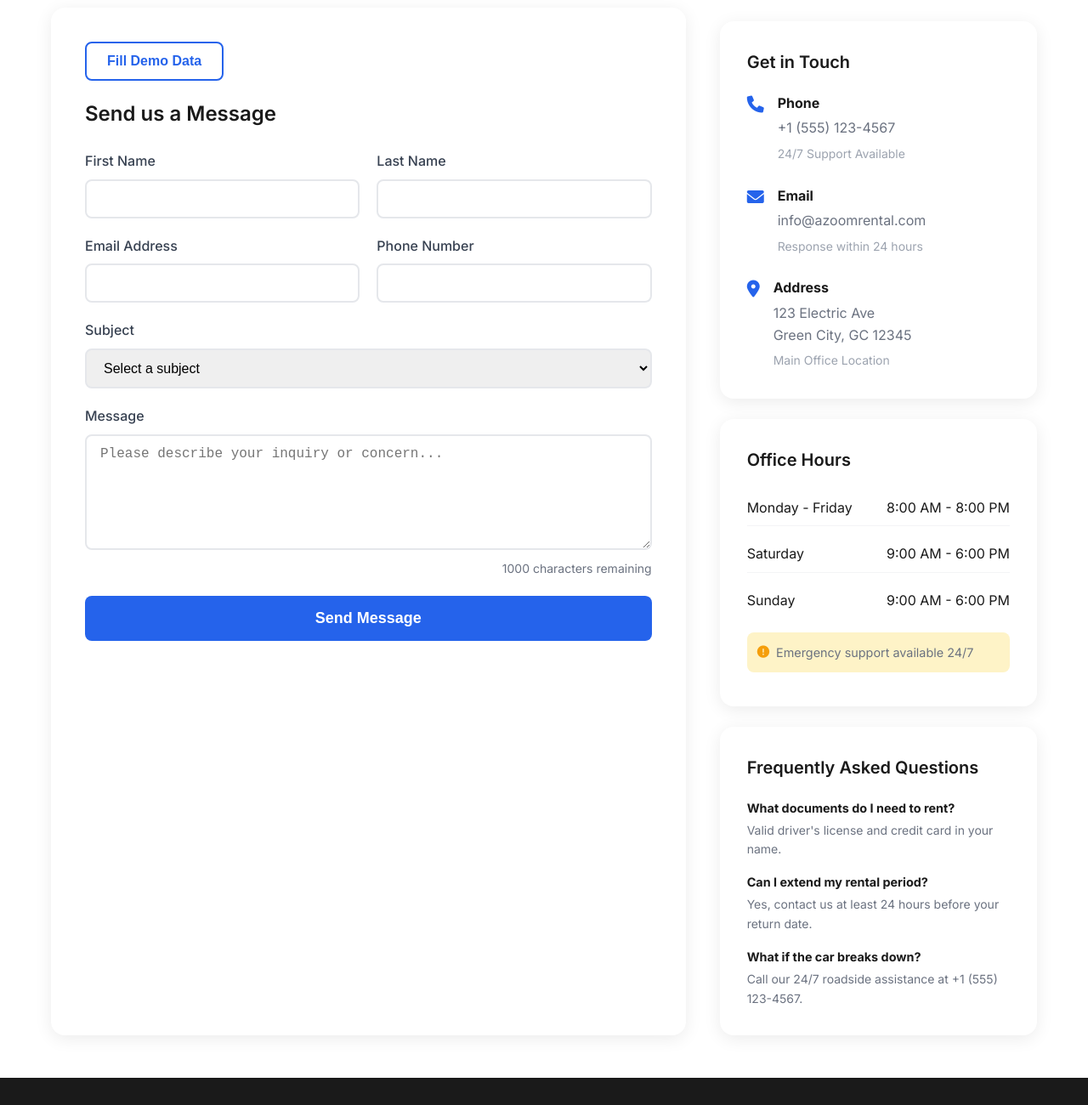
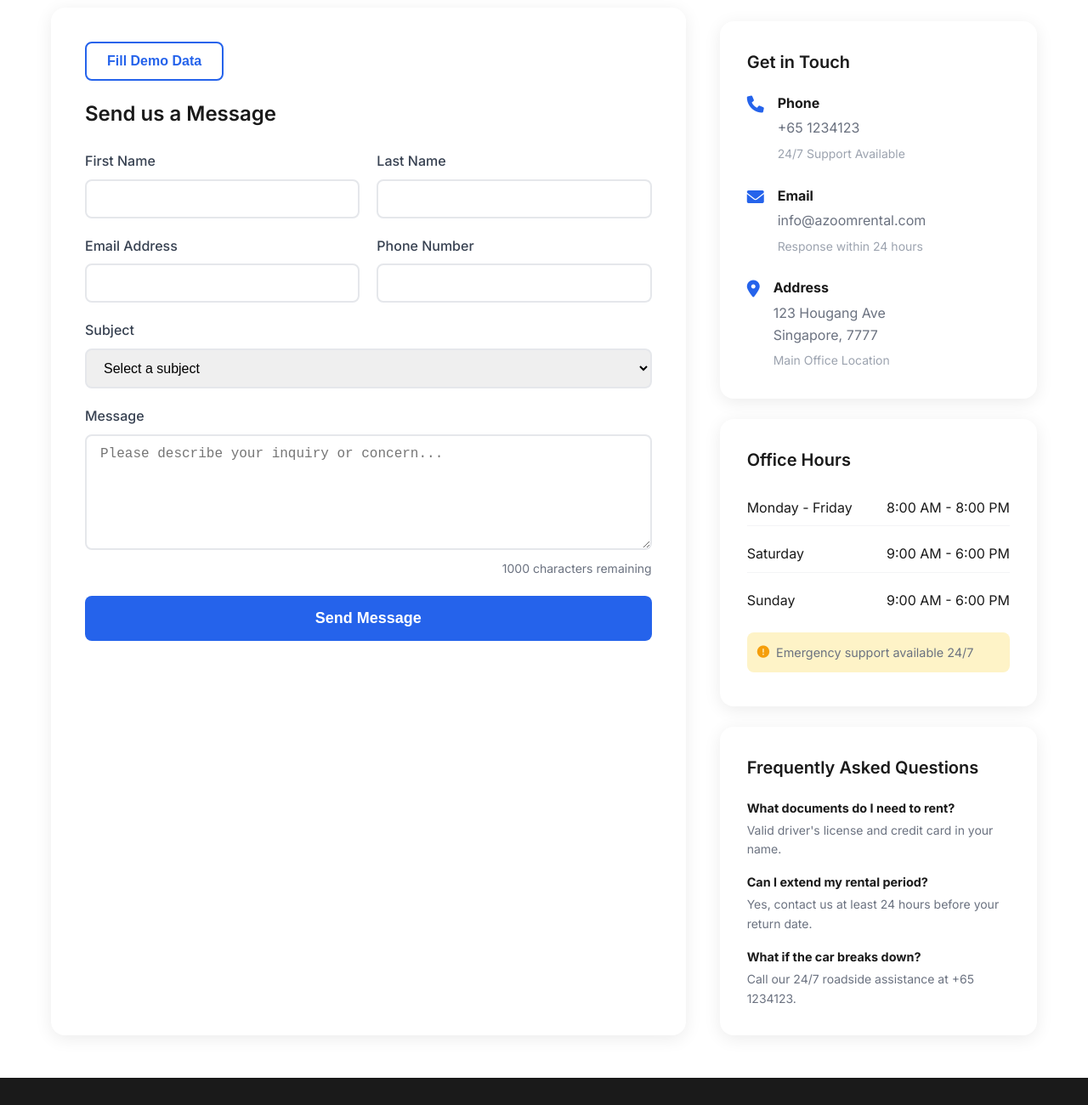
Before and after one commit to mrCleo/Assigment2, a website: page contact.html in a window 1280 px wide. Shown: the part 260-1560 px from the top of the page at 85% size. Drawn offline with Linux system fonts and the light colour scheme.

Commit message:
Commmits new changes part4

```diff
--- a/contact.html
+++ b/contact.html
@@ -92,7 +92,7 @@
                                 <i class="fas fa-phone"></i>
                                 <div>
                                     <strong>Phone</strong>
-                                    <p>+1 (555) 123-4567</p>
+                                    <p>+65 1234123</p>
                                     <small>24/7 Support Available</small>
                                 </div>
                             </div>
@@ -110,7 +110,7 @@
                                 <i class="fas fa-map-marker-alt"></i>
                                 <div>
                                     <strong>Address</strong>
-                                    <p>123 Electric Ave<br>Green City, GC 12345</p>
+                                    <p>123 Hougang Ave<br>Singapore, 7777</p>
                                     <small>Main Office Location</small>
                                 </div>
                             </div>
@@ -152,7 +152,7 @@
                             </div>
                             <div class="faq-item">
                                 <strong>What if the car breaks down?</strong>
-                                <p>Call our 24/7 roadside assistance at +1 (555) 123-4567.</p>
+                                <p>Call our 24/7 roadside assistance at +65 1234123.</p>
                             </div>
                         </div>
                     </div>
```
